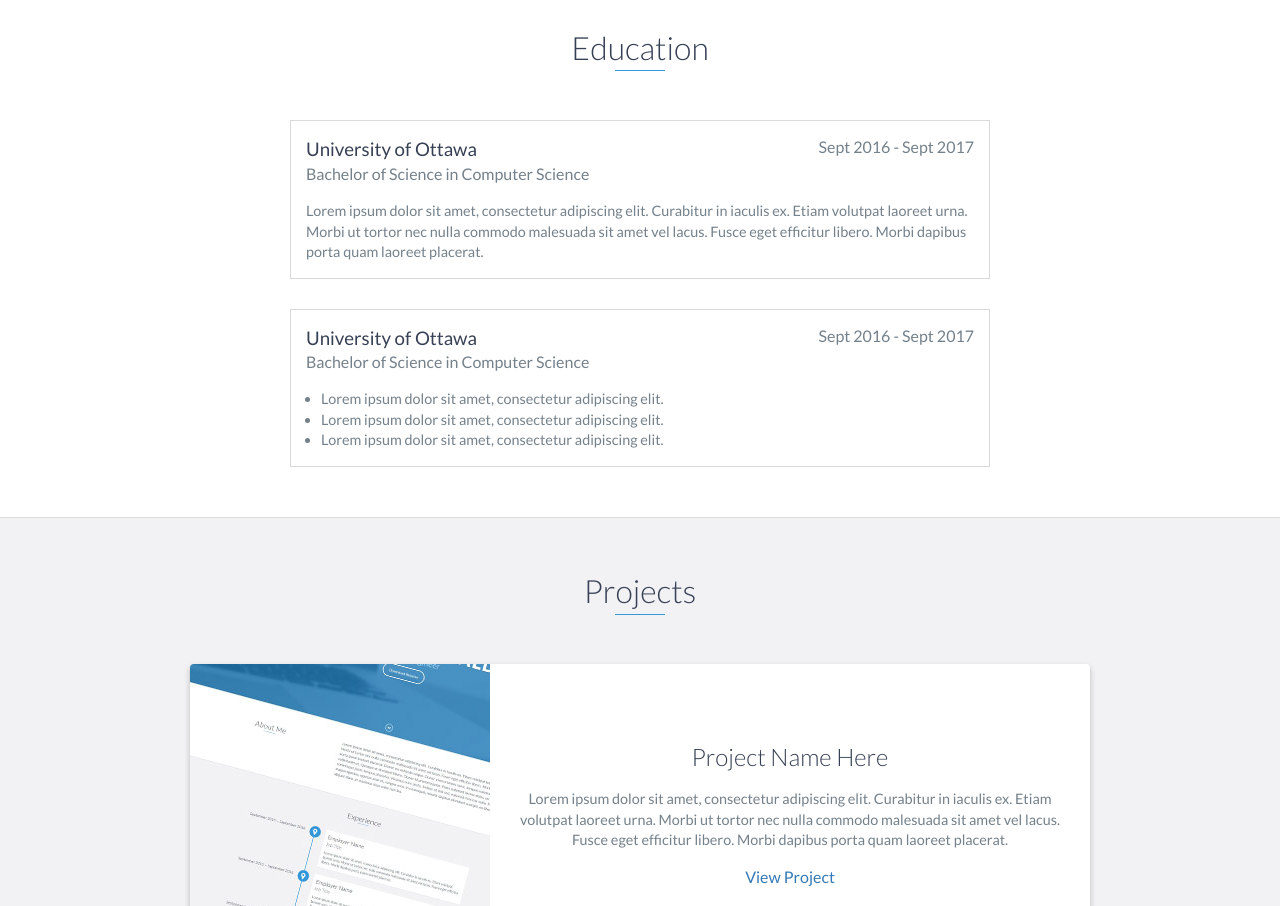
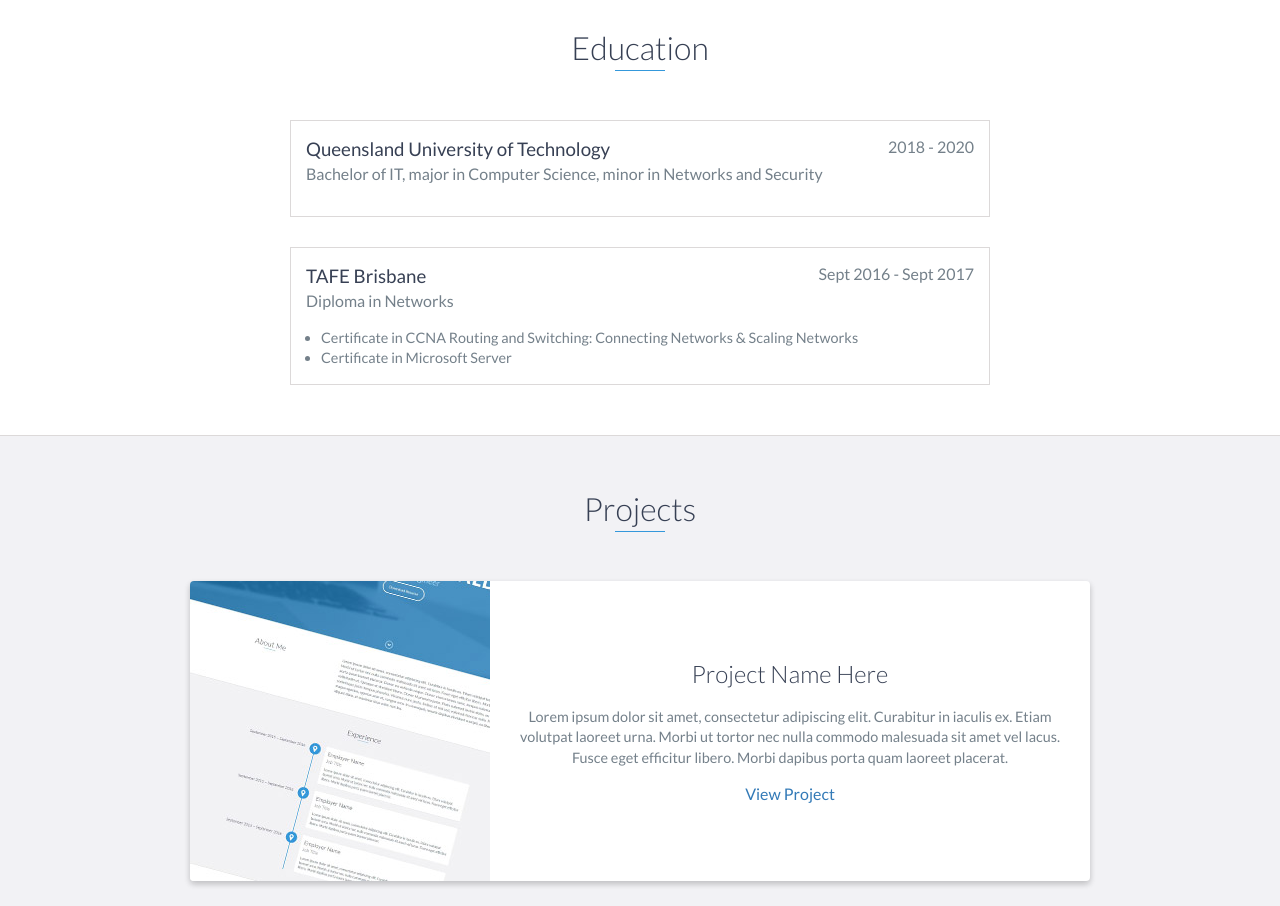
Before and after one commit to ImAWizardLizard/imawizardlizard.github.io, a website: page devportfolio/index.html in a window 1280 px wide. Shown: the part 1860-2766 px from the top of the page. Drawn offline with nearby package versions, Linux system fonts and the light colour scheme.

Commit message:
Updating content.

```diff
--- a/devportfolio/index.html
+++ b/devportfolio/index.html
@@ -114,32 +114,27 @@
     <div id="education">
         <h2 class="heading">Education</h2>
         <div class="education-block">
-            <h3>University of Ottawa</h3>
-            <span class="education-date">Sept 2016 - Sept 2017</span>
-            <h4>Bachelor of Science in Computer Science</h4>
-            <p>
-                Lorem ipsum dolor sit amet, consectetur adipiscing elit. Curabitur in iaculis ex. Etiam volutpat laoreet urna. Morbi ut tortor nec nulla commodo malesuada sit amet vel lacus. Fusce eget efficitur libero. Morbi dapibus porta quam laoreet placerat.
-            </p>
+            <h3>Queensland University of Technology</h3>
+            <span class="education-date">2018 - 2020</span>
+            <h4>Bachelor of IT, major in Computer Science, minor in Networks and Security </h4>
         </div>
         <!-- End .education-block -->
 
         <div class="education-block">
-            <h3>University of Ottawa</h3>
+            <h3>TAFE Brisbane</h3>
             <span class="education-date">Sept 2016 - Sept 2017</span>
-            <h4>Bachelor of Science in Computer Science</h4>
+            <h4>Diploma in Networks</h4>
             <ul>
                 <li>
-                    Lorem ipsum dolor sit amet, consectetur adipiscing elit.
+                    Certificate in CCNA Routing and Switching: Connecting Networks & Scaling Networks
                 </li>
                 <li>
-                    Lorem ipsum dolor sit amet, consectetur adipiscing elit.
-                </li>
-                <li>
-                    Lorem ipsum dolor sit amet, consectetur adipiscing elit.
+                    Certificate in Microsoft Server
                 </li>
             </ul>
         </div>
         <!-- End .education-block -->
+
     </div>
     <!-- End #education -->
 
@@ -199,6 +194,9 @@
             <li>AWS</li>
             <li>Docker</li>
             <li>Cisco Systems</li>
+            <li>Systems Administration</li>
+            <li>DevOps</li>
+            <li>Cryptography</li>
         </ul>
     </div>
     <!-- End #skills -->
```
